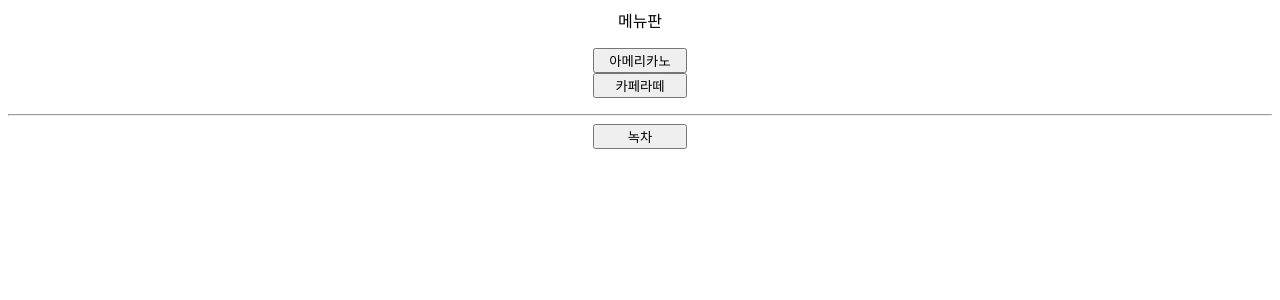
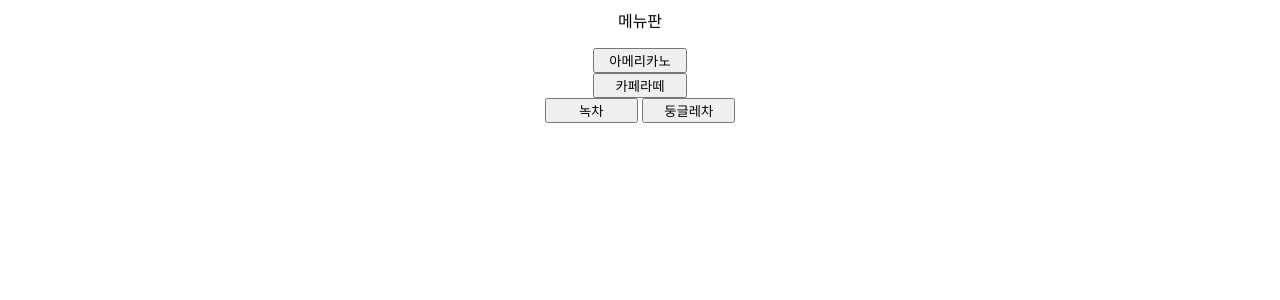
Before and after one commit to SteelCrab/david, a Flask app: page /menu in a window 1280 px wide. Shown: the top 300 px of the page. Run offline with Flask 3, Linux system fonts and the light colour scheme.

Commit message:
Update menu.html

```diff
--- a/repo_work/templates/menu.html
+++ b/repo_work/templates/menu.html
@@ -14,8 +14,8 @@
     메뉴판<p>
     <button name="menu1" style="width:70pt;">아메리카노</button><br>
     <button name="menu2" style="width:70pt;">카페라떼</button><br>
-    <hr/>
     <button name="menu2" style="width:70pt;">녹차</button>
+    <button name="menu2" style="width:70pt;">둥글레차</button>
 
 </body>
 </html>
```
